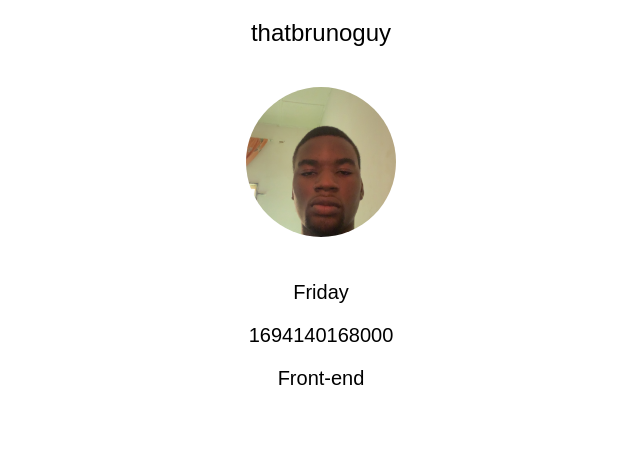
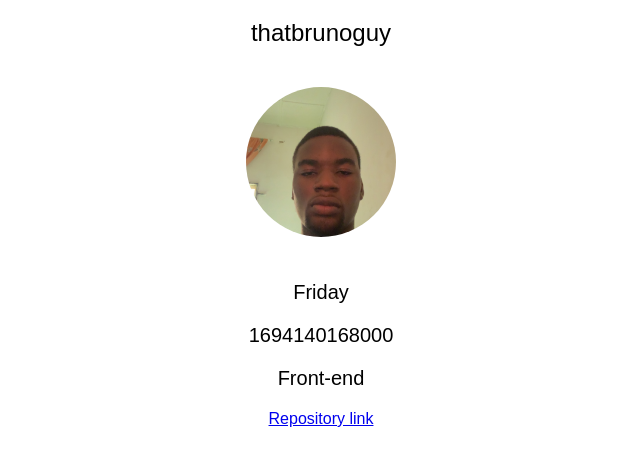
Before and after one commit to thatbrunoguy/HNG-stage1, a plain HTML site: page stage1.html in a window 1280 px wide. Shown: the part 61-526 px from the top of the page, without its empty margins (319-959 px from the left). Drawn offline with Linux system fonts and the light colour scheme.

Commit message:
Update stage1.html

```diff
--- a/stage1.html
+++ b/stage1.html
@@ -23,6 +23,10 @@
 
     <!--My Track -->
     <p id="my-track" data-testid="myTrack">Front-end</p>
+
+    <!-- github link -->
+    <p><a href="https://github.com/thatbrunoguy/HNG-stage1.git" id="repo-link">Repository link</a></p>
+
     <script src="/stage1.js"></script>
 
 </body>
```
